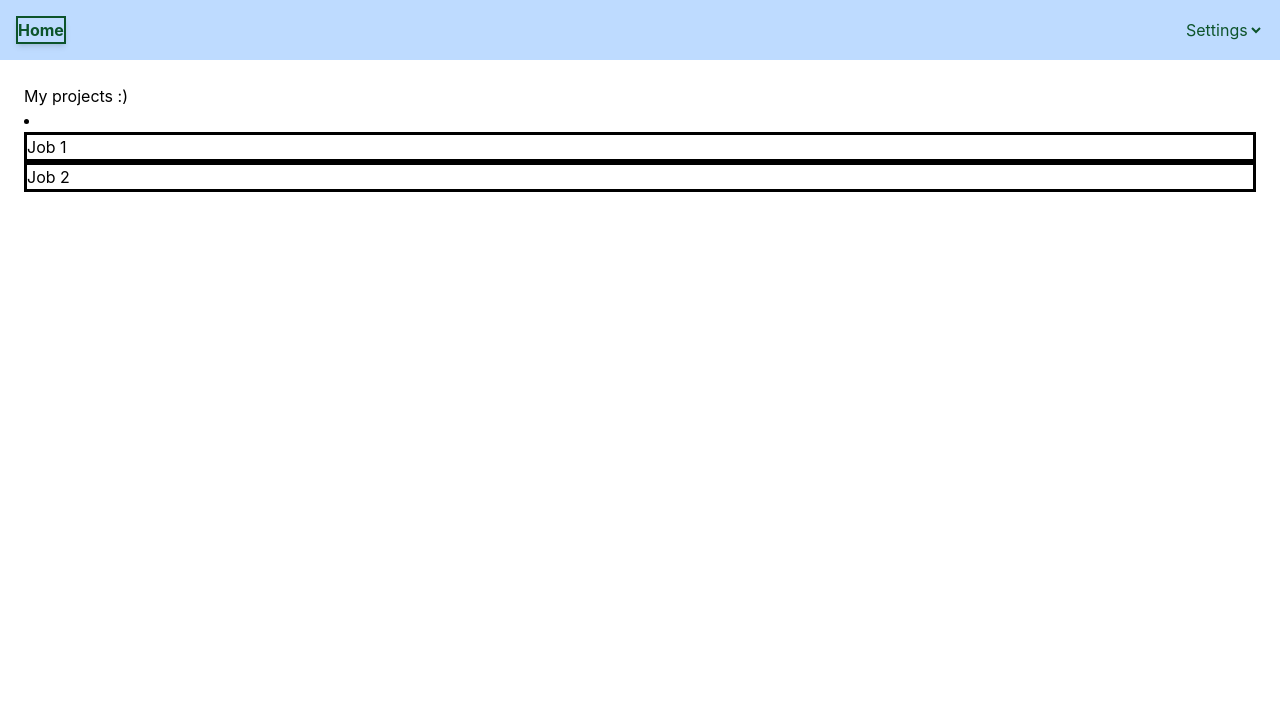
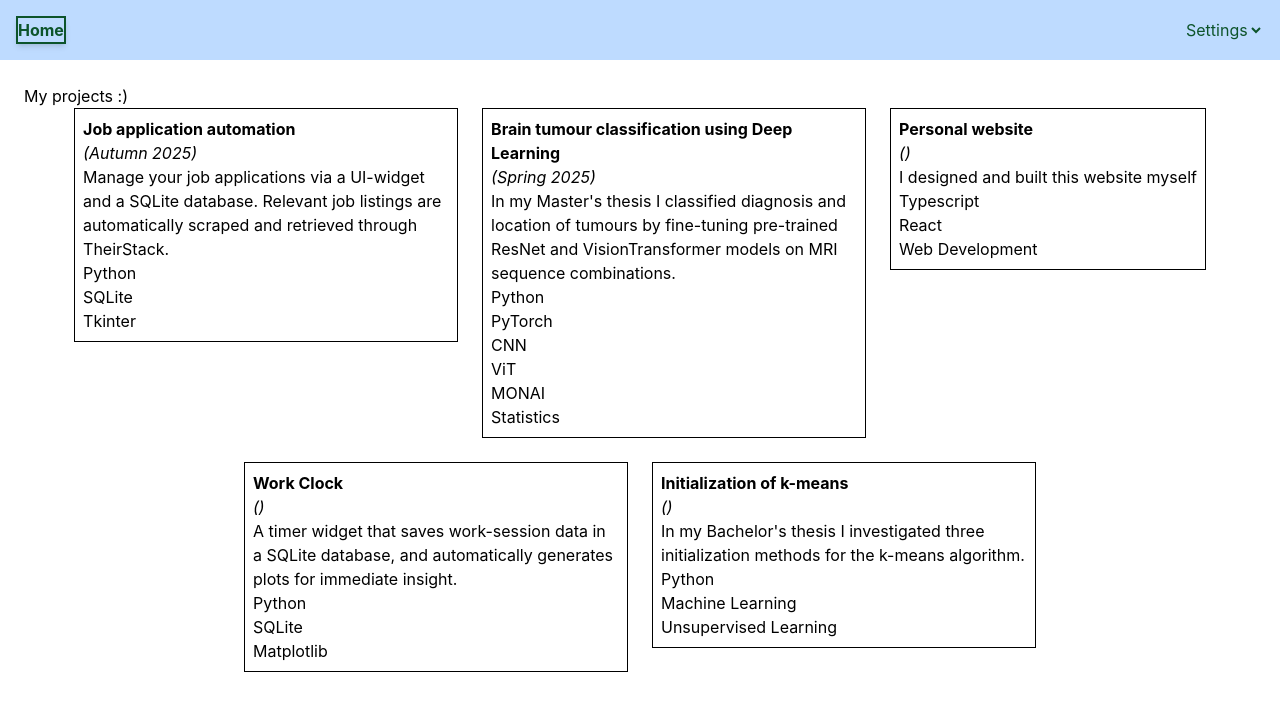
Before and after one commit to TheLaughingDuck/TheLaughingDuck.github.io, a React (Vite) app in the folder website/: page /projects in a window 1280 px wide. Shown: the top 710 px of the page. Built offline with nearby package versions, Linux system fonts and the light colour scheme.

Commit message:
Reworked projects page

```diff
--- a/website/src/projects.tsx
+++ b/website/src/projects.tsx
@@ -6,21 +6,75 @@ export default function Projects() {
         <Layout>
             <h1>My projects :)</h1>
 
-            <li>
-                <ProjectCard title="Job 1" />
-                <ProjectCard title="Job 2" />
-            </li>
+            <div className="flex flex-wrap gap-6 justify-center">
+                <ProjectCard
+                    title="Job application automation"
+                    description="Manage your job applications via a UI-widget and a SQLite database. Relevant job listings are automatically scraped and retrieved through TheirStack."
+                    when="Autumn 2025"
+                    tags={["Python", "SQLite", "Tkinter"]}
+                />
 
+                <ProjectCard
+                    title="Brain tumour classification using Deep Learning"
+                    description="In my Master's thesis I classified diagnosis and location of tumours by fine-tuning pre-trained ResNet and VisionTransformer models on MRI sequence combinations."
+                    when="Spring 2025"
+                    tags = {["Python", "PyTorch", "CNN", "ViT", "MONAI", "Statistics"]}
+                />
+
+                <ProjectCard
+                    title="Personal website"
+                    description="I designed and built this website myself"
+                    when=""
+                    tags={["Typescript", "React", "Web Development"]}
+                />
+
+                <ProjectCard
+                    title="Work Clock"
+                    description="A timer widget that saves work-session data in a SQLite database, and automatically generates plots for immediate insight."
+                    when=""
+                    tags={["Python", "SQLite", "Matplotlib"]}
+                />
+
+                <ProjectCard
+                    title="Initialization of k-means"
+                    description="In my Bachelor's thesis I investigated three initialization methods for the k-means algorithm."
+                    when=""
+                    tags={["Python", "Machine Learning", "Unsupervised Learning"]}
+                />
+
+                {/* Template */}
+                {/* <ProjectCard
+                    title=""
+                    description=""
+                    when=""
+                    tags={[]}
+                /> */}
+
+                {/* <Link to="/algorithms"><ProjectCard title="Algorithms" /></Link> */}
+            </div>
         </Layout>
     )
 }
 
+type ProjectCardProps = {
+    title?: string,
+    description?: string,
+    when?: string,
+    tags?: string[]
+}
 
-function ProjectCard({ title }: {title: string}) {
+function ProjectCard({ title = "title", description = "desc.", when = "date", tags = ["A", "B"]}: ProjectCardProps) {
     return (
-        <div className="border-3">
-            <h1>{title}</h1>
-
+        <div className="h-full flex flex-col border-1 p-2 max-w-sm">
+            <h1 className="font-bold">{title}</h1>
+            <p className="italic">({when})</p>
+            <p>{description}</p>
+            {
+                tags.map(tag => (
+                    <span key={tag} className="tag">{tag}</span>
+                ))
+            }
+            <p></p>
         </div>
     )
 }
```
